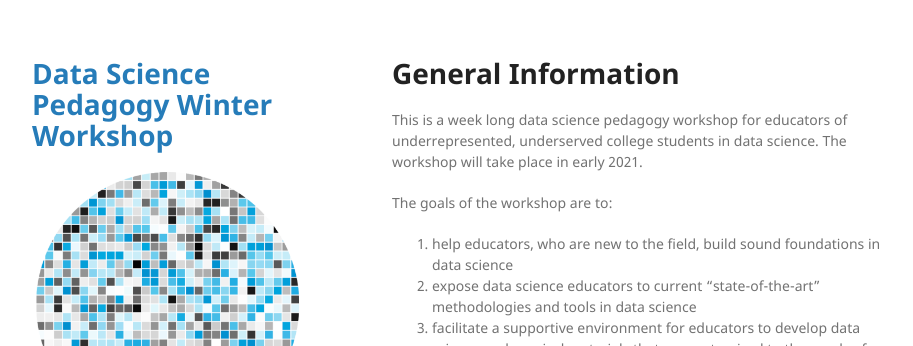
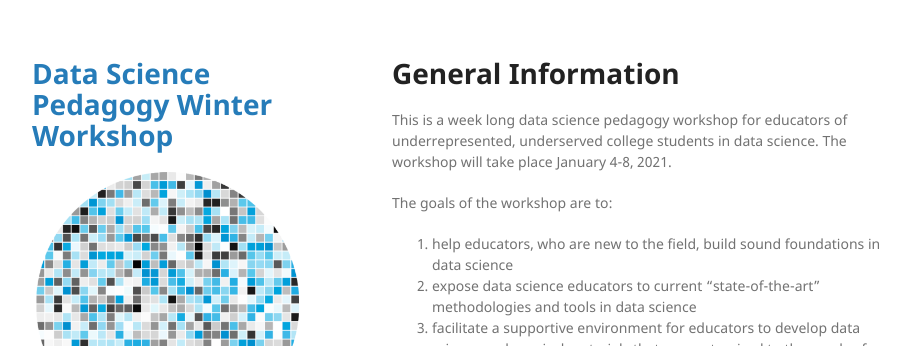
Before and after one commit to onefishy/data-science-workshop, a Jekyll site: the page built from docs/index.md, in a window 1280 px wide and 978 px high. Shown: the top 346 px of the window, without its empty margins (178-1091 px from the left). Built offline with Jekyll 4.4.1, drawn with Linux system fonts in a browser that asks for light colours; our own code applies the rules of GitHub Pages for plain Markdown files.

Commit message:
Update index.md

```diff
--- a/docs/index.md
+++ b/docs/index.md
@@ -1,5 +1,5 @@
 # General Information
-This is a week long data science pedagogy workshop for educators of underrepresented, underserved college students in data science. The workshop will take place in early 2021.
+This is a week long data science pedagogy workshop for educators of underrepresented, underserved college students in data science. The workshop will take place January 4-8, 2021.
 
 The goals of the workshop are to:
 1. help educators, who are new to the field, build sound foundations in data science
```
